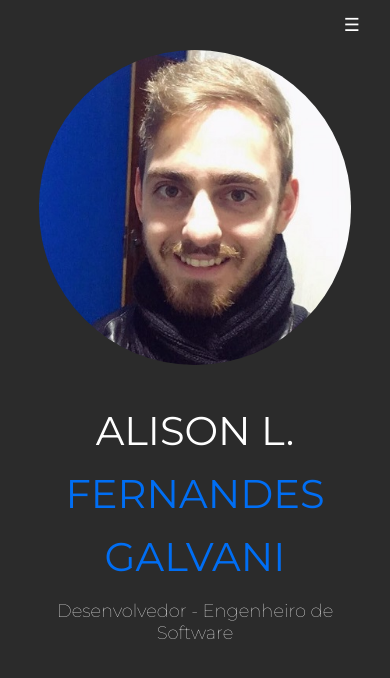
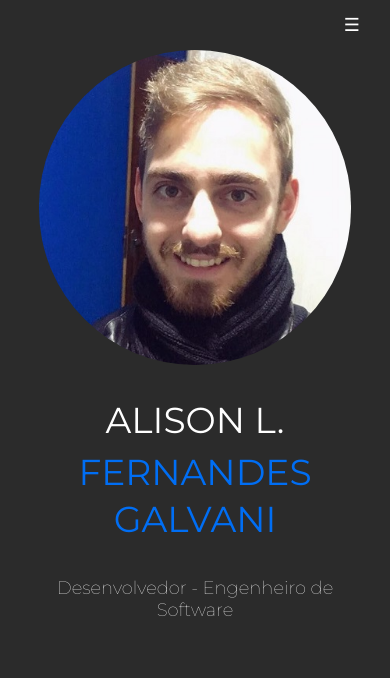
Before and after one commit to AlisonGalvani/MeuSite, a plain HTML site: page index.html in a window 390 px wide. Drawn offline with Linux system fonts and the light colour scheme.

Commit message:
Correcao de tamanho

```diff
--- a/css/styles.css
+++ b/css/styles.css
@@ -1,21 +1,20 @@
 
-html, body {
+html,body {
 	margin: 0;
 	padding: 0;
-	font-family: 'Montserrat', sans-serif;
 }
 
 body {
 	background-color: #2b2b2b;
 	color: white;
+	font-family: 'Montserrat', sans-serif;
 }
 
 .navigation {
 	background-color: #2b2b2b;
 	color: white;
 	height: 50px;
-	margin-top: 0;
-	/*background: red;*/
+	/* margin-top: 0; */
 }
 
 .navigation ul {
@@ -24,7 +23,6 @@ body {
 	padding-left: 0;
 	text-align: right;
 	height: 50px;
-	/*background: blue;*/
 
 	animation-name: navbar;
 	animation-duration: 4s;
@@ -61,6 +59,7 @@ body {
 .capa {
 	color: white;
 	vertical-align: top;
+	padding-bottom: 20px;
 }
 
 .capa span {
@@ -300,6 +299,7 @@ body {
 	}
 
 	.profile-pic img {
+		max-width: 75%;
 		margin-top: 0;
 		max-width: 80%;
 	}
@@ -311,19 +311,27 @@ body {
 	}
 
 	.profile-title h1 {
-		margin-top: 30px;
-		font-size: 40px;
+		margin-top: 20px;
+		font-size: 36px;
 		margin-left: 20px;
 		margin-right: 20px;
 	}
 
+	.capa span {
+		margin-top: -3px;
+		line-height: 130%;
+	}
+
 	.profile-title h2 {
+		margin-top: 10px;
 		margin-left: 20px;
 		margin-right: 20px;
 	}
 
 	.main {
 		padding: 10px 5% 40px 5%;
+		overflow-wrap: break-word;
+		word-wrap: break-word;
 	}
 
 	.main p {
@@ -339,7 +347,7 @@ body {
 		float: none;
 		max-width: 100%;
 		margin-right: 0px;
-		margin-left: 0px;
+		/* margin-left: 0px; */
 	}
 
 	.miniatura {
@@ -366,8 +374,9 @@ body {
 	.menujs li {
 		display: block;
 		border-bottom: 1px solid gray;
+		width: 100%;
 		padding: 0;
-		width: 100%;
+
 	}
 
 
--- a/index.html
+++ b/index.html
@@ -9,7 +9,7 @@
 		<link rel="stylesheet" href="css/styles.css">
 		<link href="https://fonts.googleapis.com/css?family=Montserrat:100,400" rel="stylesheet">
 		<script type="text/javascript" src="js/scripts.js"></script>
-
+		<meta name="viewport" content="width=device-width, inital-scale=1.0">
 	</head>
 
 
```
Also changed, not shown: contato.html (+1 -0 lines), curriculo.html (+1 -0 lines), oneappPortfolio.html (+1 -0 lines), portfolio.html (+1 -0 lines), webdesign-ccb.html (+1 -0 lines).
